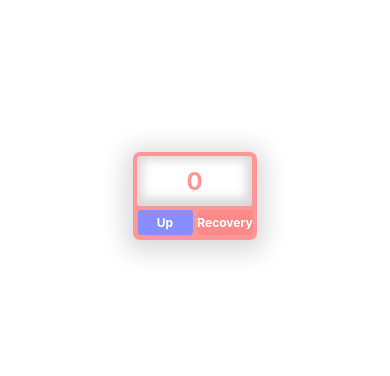
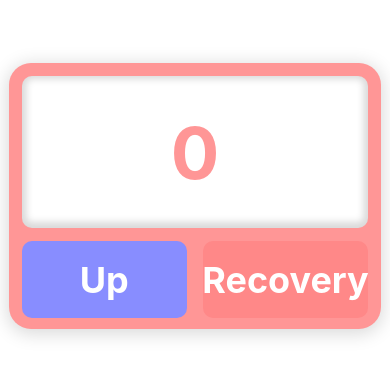
Before and after one commit to BLACKPA1NT/minicount, a plain HTML site: page index.html in a window 390 px wide. Shown: the part 226-602 px from the top of the page. Drawn offline with Linux system fonts and the light colour scheme.

Commit message:
size change

```diff
--- a/style.css
+++ b/style.css
@@ -136,30 +136,30 @@ a {
     }
 
     .contents {
-        width: 124px;
-        height: 88px;
+        width: 372px;
+        height: 266px;
         background-color: #ff9696;
-        border-radius: 7px;
-        box-shadow: 0px 4px 24px 8px rgba(0, 0, 0, 0.15);
+        border-radius: 22px;
+        box-shadow: 0px 3px 18px 2px rgba(0, 0, 0, 0.15);
     }
 
     .screen {
-        width: 115px;
-        height: 50px;
+        width: 346px;
+        height: 152px;
         background-color: #FFF;
-        border-radius: 3px;
+        border-radius: 10px;
         display: flex;
         flex-direction: row;
         justify-content: center;
-        margin: 4px 4px 4px 4px;
-        box-shadow: 0px -2px 10px 6px rgba(0, 0, 0, 0.15) inset;
+        margin: 13px 13px 13px 13px;
+        box-shadow: 0px -1.5px 7.5px 4.5px rgba(0, 0, 0, 0.15) inset;
     }
 
     .number {
         color: #ff9696;
         text-align: center;
         font-family: Inter;
-        font-size: 24px;
+        font-size: 72px;
         font-style: normal;
         font-weight: 700;
         line-height: normal;
@@ -173,19 +173,19 @@ a {
         display: flex;
         flex-direction: row;
         justify-content: center;
-        margin: 0 4px 4px 4px;
+        margin: 0 13px 13px 13px;
     }
 
     .touch {
-        width: 55px;
-        height: 25px;
+        width: 165px;
+        height: 77px;
         background-color: #888dff;
-        border-radius: 3px;
-        margin-right: 2.5px;
+        border-radius: 10px;
+        margin-right: 8.25px;
         color: #FFF;
         text-align: center;
         font-family: Inter;
-        font-size: 12px;
+        font-size: 36px;
         font-style: normal;
         font-weight: 700;
         line-height: normal;
@@ -198,16 +198,16 @@ a {
     }
 
     .recovery {
-        width: 55px;
-        height: 25px;
+        width: 165px;
+        height: 77px;
         background-color: #888dff;
-        border-radius: 3px;
-        margin-left: 2.5px;
+        border-radius: 10px;
+        margin-left: 8.25px;
         background-color: #ff8888;
         color: #FFF;
         text-align: center;
         font-family: Inter;
-        font-size: 12px;
+        font-size: 36px;
         font-style: normal;
         font-weight: 700;
         line-height: normal;
```
